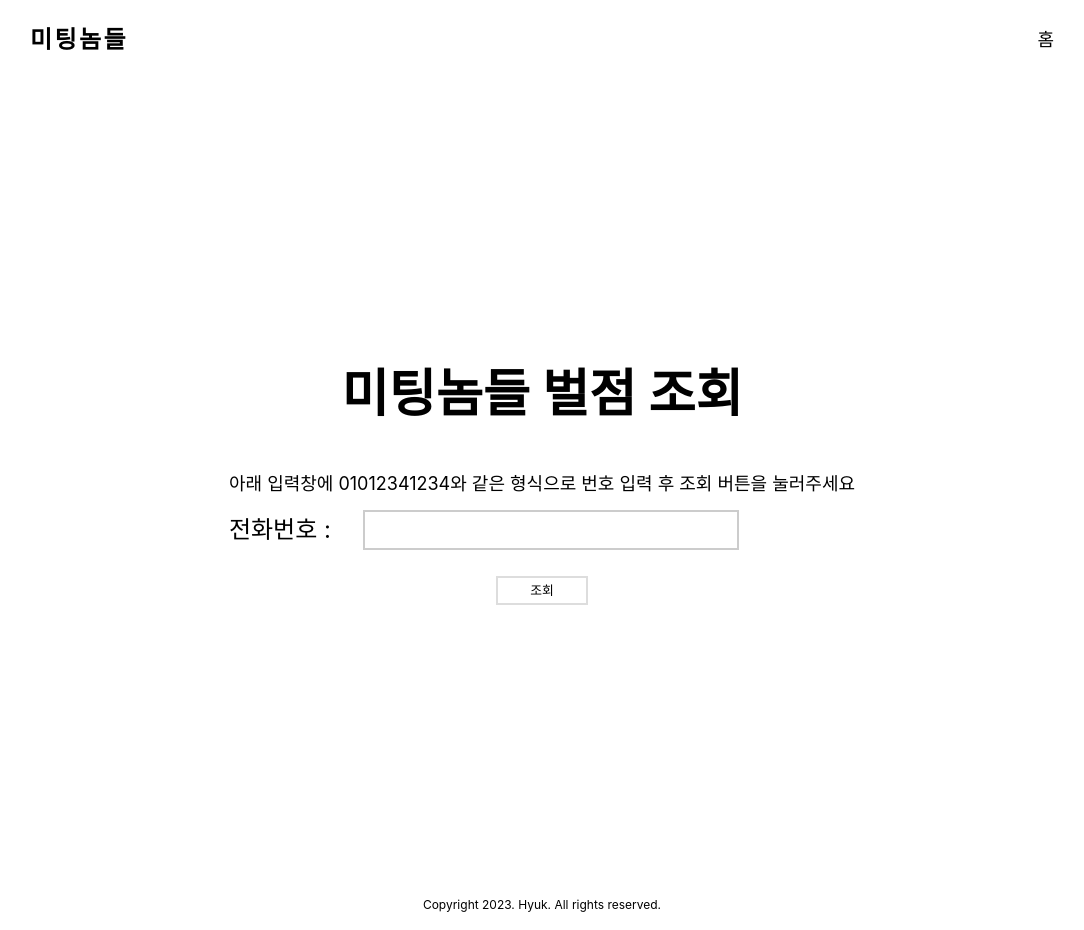
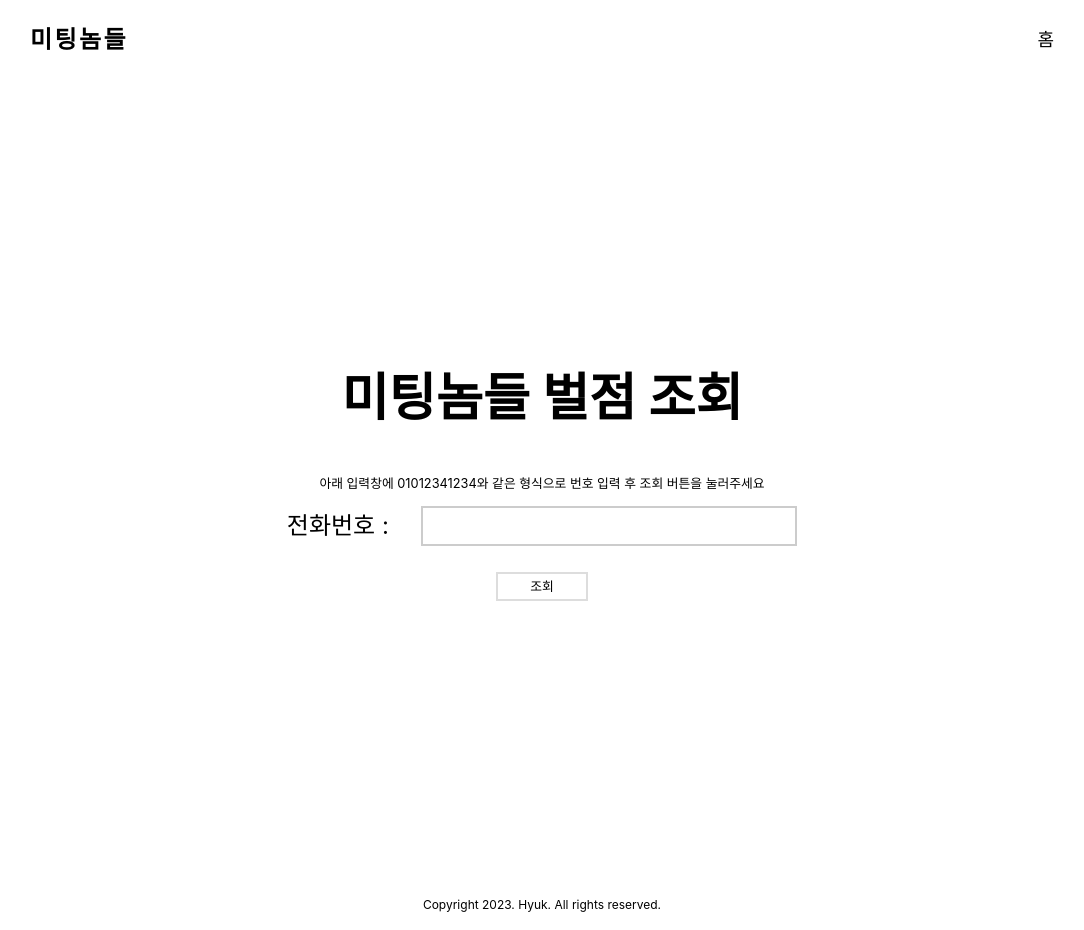
Before and after one commit to zqusgurz/demerit, a Next.js app: page / in a window 1280 px wide. Shown: the whole page, without its empty margins (98-1182 px from the left). Built offline with nearby package versions, Linux system fonts and the light colour scheme; a web font is replaced by a local one.

Commit message:
fontsize vw

```diff
--- a/components/home/Home.tsx
+++ b/components/home/Home.tsx
@@ -77,7 +77,7 @@ const Home = () => {
             <div className="font-bold " style={{ fontSize: '4vw', marginBottom: '3vw', color: isMobile ? '#FFF' : '#000' }}>미팅놈들 벌점 조회</div>
             <form onSubmit={handleFormSubmit}>
                 <div className="form-control">
-                    <p style={{ fontSize: 18, marginBottom: '1vw', color: isMobile ? '#FFF' : '#000', textAlign: 'center' }}>아래 입력창에 01012341234와 같은 형식으로 번호 입력 후 조회 버튼을 눌러주세요</p>
+                    <p style={{ fontSize: '1vw', marginBottom: '1vw', color: isMobile ? '#FFF' : '#000', textAlign: 'center' }}>아래 입력창에 01012341234와 같은 형식으로 번호 입력 후 조회 버튼을 눌러주세요</p>
                     <label htmlFor="number" style={{ fontSize: 24, marginRight: '2vw', color: isMobile ? '#FFF' : '#000' }}>전화번호 : </label>
                     <input type="text" value={phoneNumber} onChange={handlePhoneNumberChange} id="number" style={{ fontSize: 24, border: '2px solid #ccc' }} />
                 </div>
```
